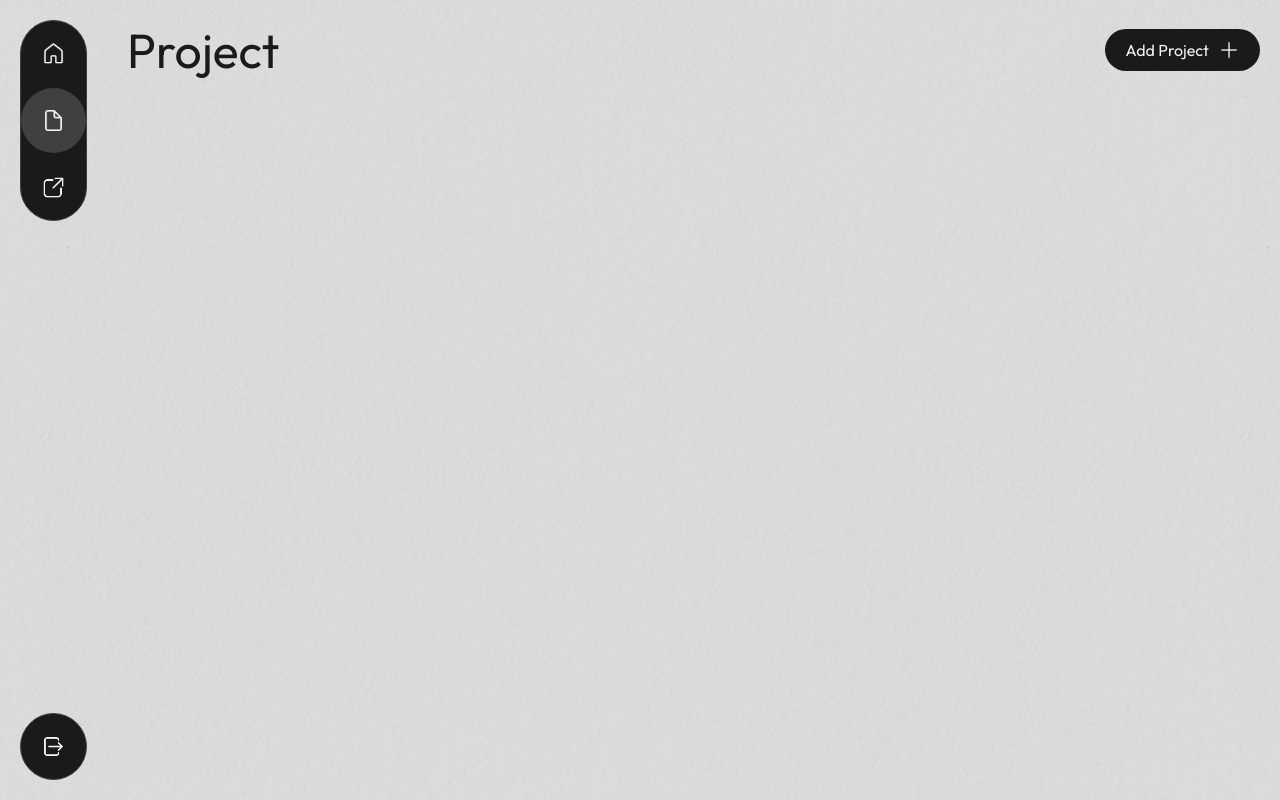
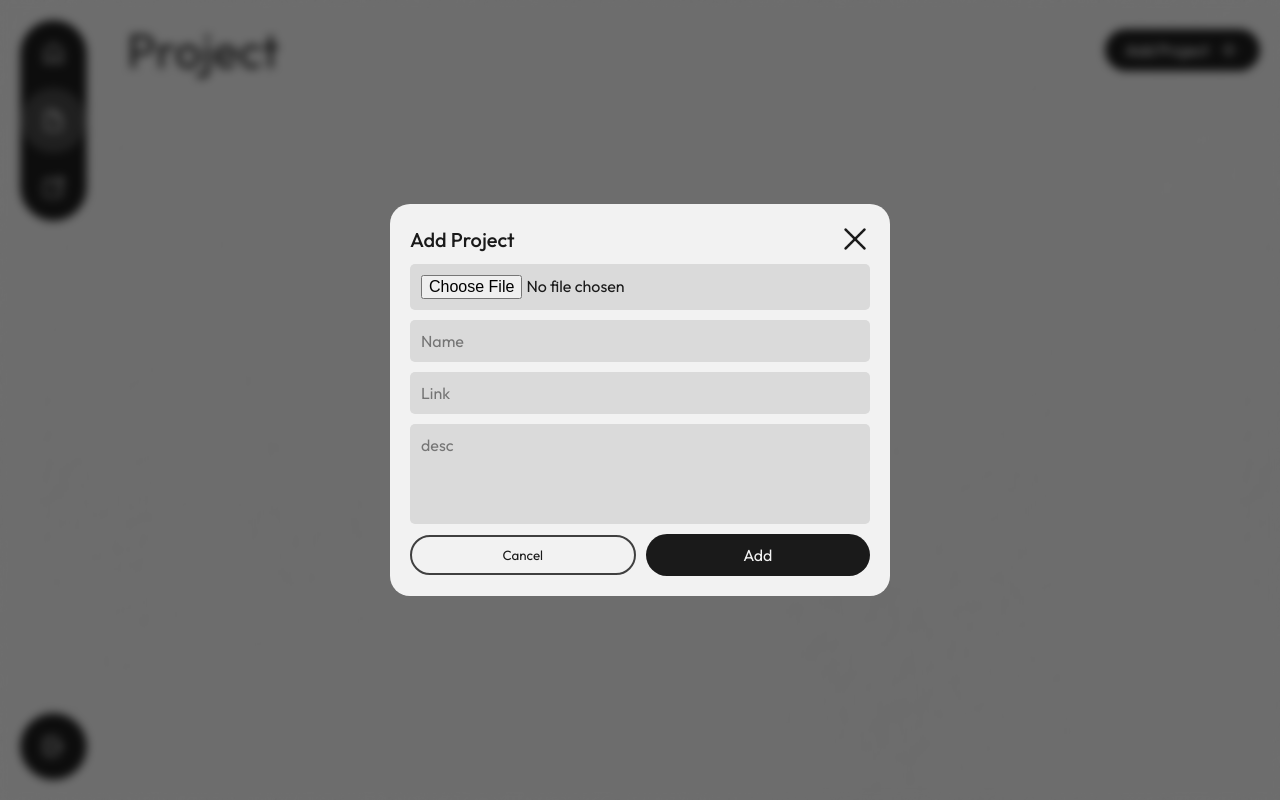
Before and after one commit to daffalde/portfolio4, a Next.js app: page /dashboard/project in a window 1280 px wide. Both pictures are taken after a click on the button "Add Project". Built offline with nearby package versions, Linux system fonts and the light colour scheme.

Commit message:
feat:adding add project pages

```diff
--- a/app/dashboard/project/page.tsx
+++ b/app/dashboard/project/page.tsx
@@ -1,16 +1,25 @@
+"use client";
+
 import DbNavbar from "@/components/DbNavbar";
 import styles from "../../../styles/dashboard/project.module.css";
+import PopUpInput from "@/components/PopUpInput";
+import { useState } from "react";
 
 export default function ProjectDashboard() {
+  const [popUp, setPopUp] = useState(false);
+  function handleClose() {
+    setPopUp(false);
+  }
   return (
     <>
+      {popUp ? <PopUpInput close={handleClose} /> : null}
       <div className="homepage">
         <div className="dashboard">
           <DbNavbar />
           <div className={styles.body}>
             <div className={styles.header}>
               <h2>Project</h2>
-              <button className="btn-main">
+              <button onClick={() => setPopUp(true)} className="btn-main">
                 Add Project
                 <img src="/add.png" alt="add icon" />
               </button>
--- a/app/globals.css
+++ b/app/globals.css
@@ -194,7 +194,7 @@ textarea:focus {
 .inputFile p {
   opacity: 0.5;
 }
-input[type="file"] {
+/* input[type="file"] {
   width: 100%;
   height: 100%;
   position: absolute;
@@ -203,8 +203,67 @@ input[type="file"] {
   opacity: 0;
   cursor: pointer;
   z-index: 1;
-}
+} */
 
 .input-warning {
   border: 2px solid var(--red);
 }
+
+.popUpInput-bg {
+  position: fixed;
+  left: 0;
+  top: 0;
+  width: 100%;
+  height: 100dvh;
+  display: flex;
+  justify-content: center;
+  align-items: center;
+  background-color: hsla(0, 0%, 0%, 0.5);
+  backdrop-filter: blur(5px);
+}
+.popUpInput-body {
+  width: 100%;
+  max-width: 500px;
+  height: fit-content;
+  display: flex;
+  flex-direction: column;
+  justify-content: start;
+  align-items: center;
+  background-color: var(--bg-main);
+  border: var(--bg-main);
+  border-radius: 20px;
+  padding: 20px;
+  gap: 10px;
+}
+.popUpInput-header {
+  width: 100%;
+  display: flex;
+  justify-content: space-between;
+  align-items: center;
+}
+.popUpInput-header button {
+  width: 30px;
+  height: 30px;
+  background-color: transparent;
+  border: none;
+  cursor: pointer;
+}
+.popUpInput-action {
+  width: 100%;
+  display: flex;
+  justify-content: space-between;
+  align-items: center;
+  gap: 10px;
+}
+.popUpInput-action button {
+  width: 100%;
+}
+
+.popUpInput-add {
+  width: 100%;
+  display: flex;
+  flex-direction: column;
+  justify-content: center;
+  align-items: center;
+  gap: 10px;
+}
--- /dev/null
+++ b/components/PopUpInput.tsx
@@ -0,0 +1,39 @@
+interface popUpFunc {
+  close: any;
+}
+
+export default function PopUpInput({ close }: popUpFunc) {
+  return (
+    <>
+      <div className="popUpInput-bg">
+        <div className="popUpInput-body">
+          <div className="popUpInput-header">
+            <h5>Add Project</h5>
+            <button>
+              <img
+                onClick={close}
+                width={"100%"}
+                src="/close.png"
+                alt="close icon"
+              />
+            </button>
+          </div>
+          {/* ______________________________________________ */}
+          <div className="popUpInput-add">
+            <input type="file" />
+            <input type="text" placeholder="Name" />
+            <input type="text" placeholder="Link" />
+            <textarea placeholder="desc"></textarea>
+          </div>
+          {/* ______________________________________________ */}
+          <div className="popUpInput-action">
+            <button onClick={close} className="btn-second">
+              Cancel
+            </button>
+            <button className="btn-main">Add</button>
+          </div>
+        </div>
+      </div>
+    </>
+  );
+}
--- a/middleware.ts
+++ b/middleware.ts
@@ -6,13 +6,11 @@ export function middleware(request: NextRequest) {
 
   if (!token) {
     return NextResponse.redirect(new URL("/auth/login", request.url));
-  } else if (token && path == "/auth/login") {
-    return NextResponse.redirect(new URL("/", request.url));
   }
 
   return NextResponse.next();
 }
 
 export const config = {
-  matcher: ["/auth/login", "/test", "/dashboard/home", "/dashboard/project"],
+  matcher: ["/test", "/dashboard/home", "/dashboard/project"],
 };
```
Also changed, not shown: public/close.png.
